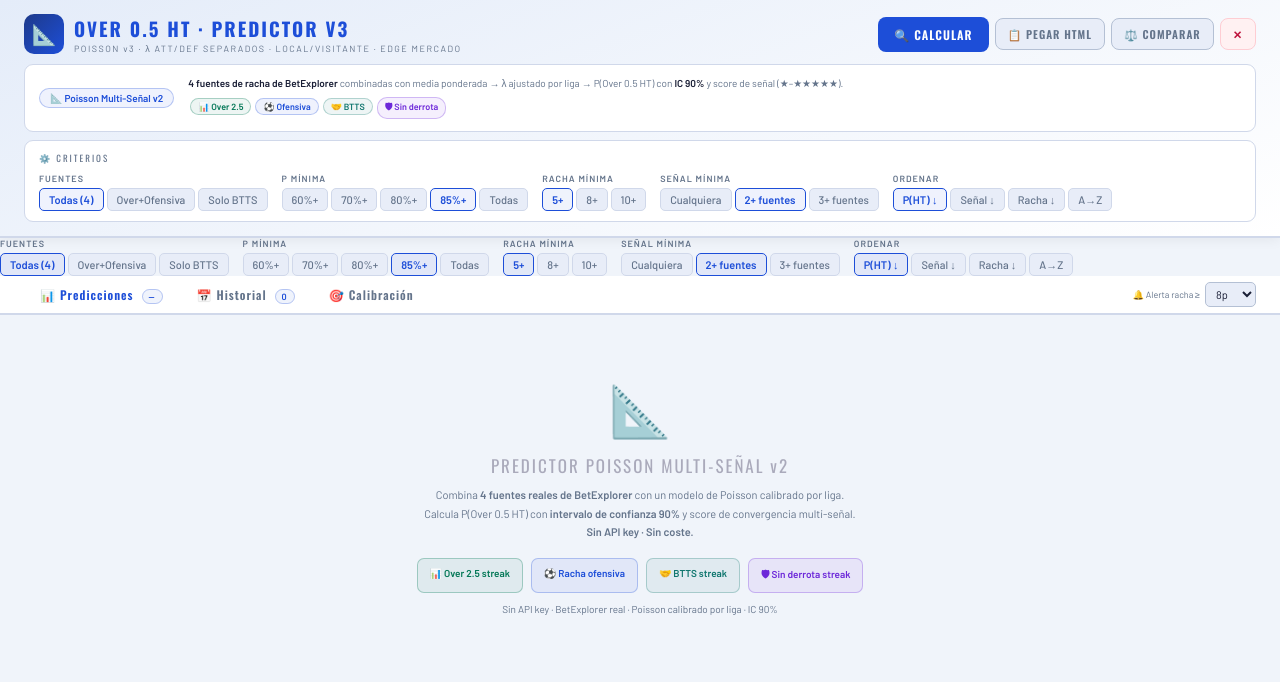
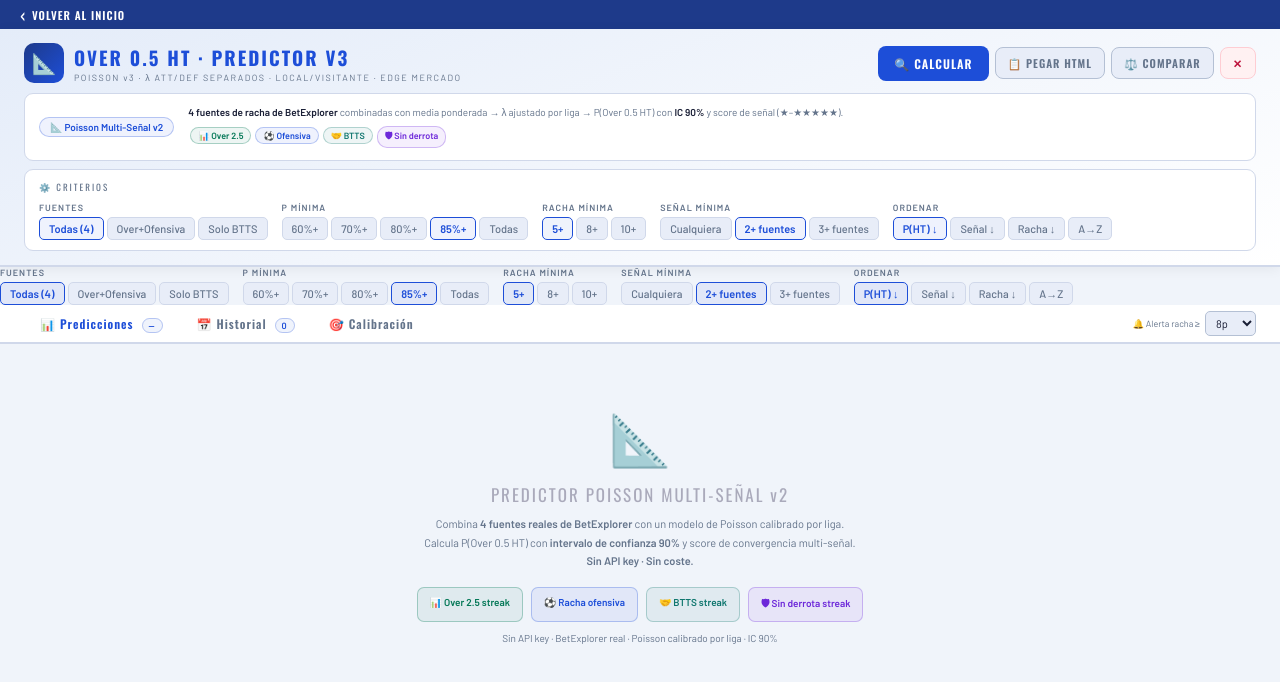
Before and after one commit to apuesta1x30-droid/apuestas, a plain HTML site: page ht-predictor-v4 movil.html in a window 1280 px wide. Drawn offline with nearby package versions, Linux system fonts and the light colour scheme.

Commit message:
Add files via upload

```diff
--- a/ht-predictor-v4 movil.html
+++ b/ht-predictor-v4 movil.html
@@ -232,6 +232,11 @@
 #histPane{display:none}
 #trackerPane{display:none}
 
+/* ── Back bar ── */
+.back-bar{display:flex;align-items:center;gap:6px;background:#1e3a8a;color:#93c5fd;font-family:'Oswald',sans-serif;font-size:11px;font-weight:600;letter-spacing:1px;text-transform:uppercase;text-decoration:none;padding:6px 20px;transition:background .15s}
+.back-bar:hover{background:#1d4ed8;color:#fff}
+.back-arrow{font-size:18px;line-height:1;font-weight:400;margin-top:-1px}
+
 /* ═══════════════════════════════════════
    MOBILE RESPONSIVE — completo
    ═══════════════════════════════════════ */
@@ -241,6 +246,7 @@
      HEADER: sticky mínimo — solo título+botón
      Criterios salen del sticky, se colapsan
      ══════════════════════════════════════════ */
+  .back-bar{padding:5px 12px;font-size:10px}
   header{
     padding:8px 12px;
     /* Sticky solo contiene hdr-top */
@@ -492,6 +498,10 @@
     <div class="rpt-body" id="rptBody"></div>
   </div>
 </div>
+
+<a href="https://apuesta1x30-droid.github.io/apuestas/" class="back-bar">
+  <span class="back-arrow">‹</span> Volver al inicio
+</a>
 
 <header>
   <div class="hdr-top">
```
